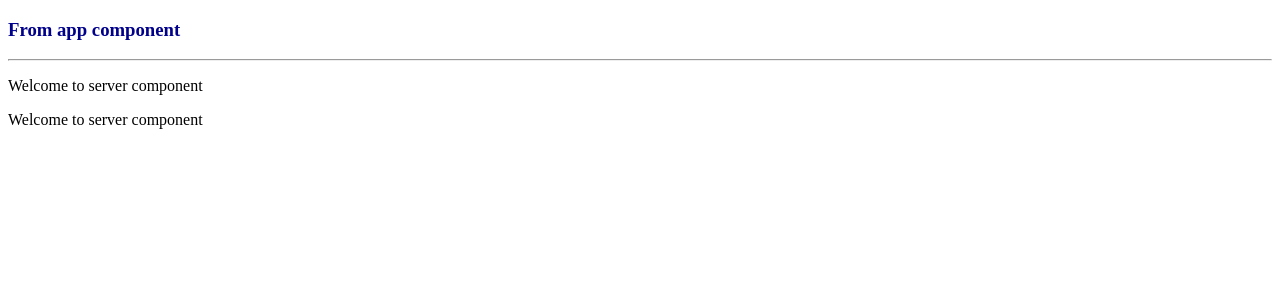
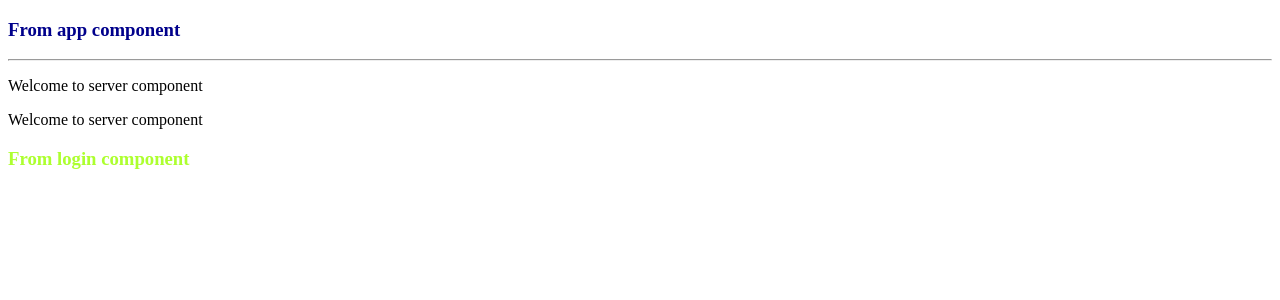
Before and after one commit to shivsuryan/firstAngularApp, an Angular app: page / in a window 1280 px wide. Shown: the top 300 px of the page. Built offline with nearby package versions, Linux system fonts and the light colour scheme.

Commit message:
Added login component manually.

```diff
--- a/src/app/app.component.html
+++ b/src/app/app.component.html
@@ -23,6 +23,7 @@
         <h3>From app component</h3>
         <hr>
         <app-servers></app-servers>
+        <app-login></app-login>
     </div>
   </div>
 </div>
--- a/src/app/app.module.ts
+++ b/src/app/app.module.ts
@@ -5,12 +5,14 @@ import { AppRoutingModule } from './app-routing.module';
 import { AppComponent } from './app.component';
 import { ServerComponent } from './server/server.component';
 import { ServersComponent } from './servers/servers.component';
+import { LoginComponent } from './login/login.component';
 
 @NgModule({
   declarations: [
     AppComponent,
     ServerComponent,
-    ServersComponent
+    ServersComponent,
+    LoginComponent
   ],
   imports: [
     BrowserModule,
--- /dev/null
+++ b/src/app/login/login.component.css
@@ -0,0 +1,3 @@
+h3{
+    color:greenyellow;
+}
--- /dev/null
+++ b/src/app/login/login.component.html
@@ -0,0 +1 @@
+<h3>From login component</h3>
--- /dev/null
+++ b/src/app/login/login.component.ts
@@ -0,0 +1,10 @@
+import { Component } from '@angular/core';
+
+@Component({
+    selector : 'app-login',
+    templateUrl : './login.component.html',
+    styleUrls : ['./login.component.css']
+})
+export class LoginComponent {
+
+}
```
